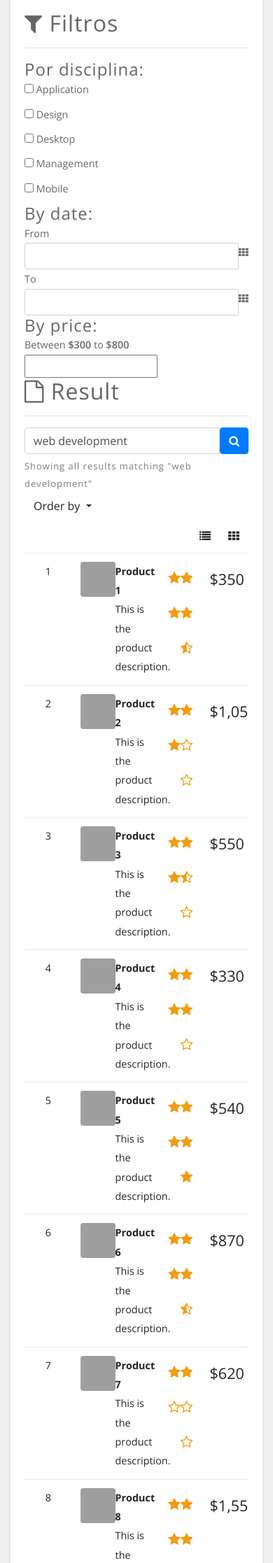
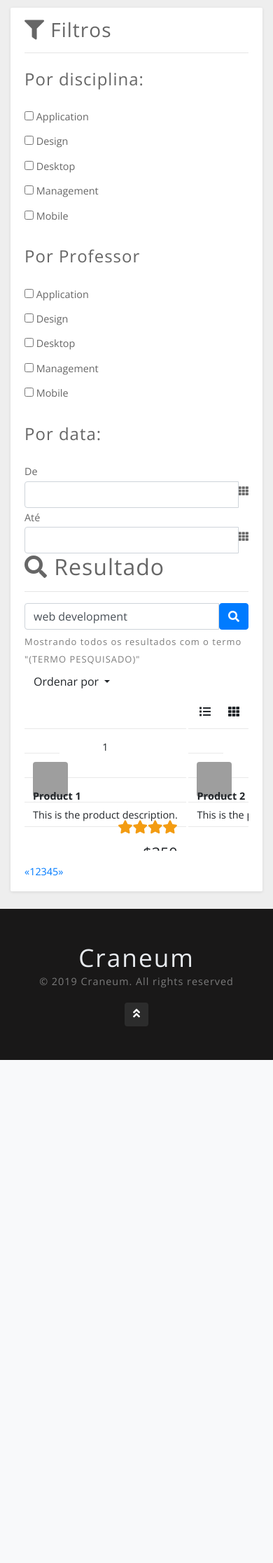
Before and after one commit to doblotoon/craneum, a PHP site: page /views/resultadoPesquisa.php in a window 390 px wide. Shown: the part 165-2399 px from the top of the page at 70% size. After the commit the page ends 1680 px from the top, so only its background shows below. Run offline with PHP 8.4, Linux system fonts and the light colour scheme; some libraries are stand-ins or nearby versions; grey boxes are pictures that could not be loaded.

Commit message:
Gerenciar Disciplinas alterado

```diff
--- a/application/assets/css/augusto.css
+++ b/application/assets/css/augusto.css
@@ -12,6 +12,10 @@
   -moz-transition: 0.5s all;
   -o-transition: 0.5s all;
   -ms-transition: 0.5s all;
+}
+
+.dropdown-item:active {
+  background-color: #f0f0f0 !important;
 }
 
 .linkEntrarMenu:hover {
@@ -351,3 +355,61 @@ table.table td .add {
       background: #fff;
       box-shadow: 0 1px 1px rgba(0,0,0,.05);
   }
+
+  .botaoDuvida {
+    background-color: #5b9bd1;
+    border: #5b9bd1;
+  }
+
+  .botaoDuvida:hover{
+    background-color: #5b9bd1;
+    border: #5b9bd1;
+  }
+
+  .espacoPesquisa{
+    margin-top: 3%;
+  }
+
+  .opcaoFiltro {
+    margin-top: 7%;
+    margin-bottom: 8%;
+  }
+
+  @media (max-width: 767px) {
+
+  .table-responsive {
+    display: block;
+    position: relative;
+    width: 100%;
+  }
+
+  .table-responsive thead,
+  .table-responsive tbody,
+  .table-responsive th,
+  .table-responsive td,
+  .table-responsive tr {
+    display: block;
+  }
+
+  .table-responsive td,
+.table-responsive th {
+  height: 35px;
+}
+
+.table-responsive thead {
+  float: left;
+}
+
+.table-responsive tbody {
+  width: auto;
+  position: relative;
+  overflow-x: auto;
+  -webkit-overflow-scrolling: touch;
+  white-space: nowrap;
+}
+
+.table-responsive tbody tr {
+  display: inline-block;
+}
+
+}
--- a/application/views/conteudo.php
+++ b/application/views/conteudo.php
@@ -135,7 +135,7 @@
 
             <!-- botao para aparecer ou sumir duvida -->
             <div class='col-1'>
-                <button type="button" id='someDuvida' class="btn btn-secondary"><i class="far fa-eye"></i></button> <!-- COM OS COMENTÁRIOS ABERTOS O ICON MUDA PARA fa-eye-slash e o texto vira fechar comentarios -->
+                <button type="button" id='someDuvida' class="btn btn-secondary botaoDuvida"><i class="far fa-eye"></i></button> <!-- COM OS COMENTÁRIOS ABERTOS O ICON MUDA PARA fa-eye-slash e o texto vira fechar comentarios -->
             </div>
 
             <!-- DIV DOS COMENTÁRIOS -->
--- a/application/views/resultadoPesquisa.php
+++ b/application/views/resultadoPesquisa.php
@@ -63,8 +63,7 @@ background:#eee;
 </head>
 <body>
 
-<link href="https://maxcdn.bootstrapcdn.com/font-awesome/4.3.0/css/font-awesome.min.css" rel="stylesheet">
-<div class="container">
+<div class="container espacoPesquisa">
 <div class="row">
 	<!-- BEGIN SEARCH RESULT -->
 	<div class="col-md-12">
@@ -73,11 +72,30 @@ background:#eee;
 				<div class="row">
 					<!-- BEGIN FILTERS -->
 					<div class="col-md-3">
-						<h2 class="grid-title"><i class="fa fa-filter"></i> Filtros</h2>
+						<h3 class="grid-title"><i class="fa fa-filter"></i> Filtros</h3>
 						<hr>
 
 						<!-- BEGIN FILTER BY CATEGORY -->
-						<h4>Por disciplina:</h4>
+						<h4 class="opcaoFiltro">Por disciplina:</h4>
+						<div class="checkbox">
+							<label><input type="checkbox" class="icheck"> Application</label>
+						</div>
+						<div class="checkbox">
+							<label><input type="checkbox" class="icheck"> Design</label>
+						</div>
+						<div class="checkbox">
+							<label><input type="checkbox" class="icheck"> Desktop</label>
+						</div>
+						<div class="checkbox">
+							<label><input type="checkbox" class="icheck"> Management</label>
+						</div>
+						<div class="checkbox">
+							<label><input type="checkbox" class="icheck"> Mobile</label>
+						</div>
+						<!-- END FILTER BY CATEGORY -->
+
+						<!-- BEGIN FILTER BY CATEGORY -->
+						<h4 class="opcaoFiltro">Por Professor</h4>
 						<div class="checkbox">
 							<label><input type="checkbox" class="icheck"> Application</label>
 						</div>
@@ -98,15 +116,15 @@ background:#eee;
 						<div class="padding"></div>
 
 						<!-- BEGIN FILTER BY DATE -->
-						<h4>By date:</h4>
-						From
+						<h4 class="opcaoFiltro">Por data:</h4>
+						De
 						<div class="input-group date form_date" data-date="2014-06-14T05:25:07Z" data-date-format="dd-mm-yyyy" data-link-field="dtp_input1">
 							<input type="text" class="form-control">
 							<span class="input-group-addon bg-blue"><i class="fa fa-th"></i></span>
 						</div>
 						<input type="hidden" id="dtp_input1" value="">
 
-						To
+						Até
 						<div class="input-group date form_date" data-date="2014-06-14T05:25:07Z" data-date-format="dd-mm-yyyy" data-link-field="dtp_input2">
 							<input type="text" class="form-control">
 							<span class="input-group-addon bg-blue"><i class="fa fa-th"></i></span>
@@ -116,18 +134,11 @@ background:#eee;
 
 						<div class="padding"></div>
 
-						<!-- BEGIN FILTER BY PRICE -->
-						<h4>By price:</h4>
-						Between <div id="price1">$300</div> to <div id="price2">$800</div>
-						<div class="slider-primary">
-							<div class="slider slider-horizontal" style="width: 152px;"><div class="slider-track"><div class="slider-selection" style="left: 30%; width: 50%;"></div><div class="slider-handle round" style="left: 30%;"></div><div class="slider-handle round" style="left: 80%;"></div></div><div class="tooltip top hide" style="top: -30px; left: 50.1px;"><div class="tooltip-arrow"></div><div class="tooltip-inner">300 : 800</div></div><input type="text" class="slider" value="" data-slider-min="0" data-slider-max="1000" data-slider-step="1" data-slider-value="[300,800]" data-slider-tooltip="hide"></div>
-						</div>
-						<!-- END FILTER BY PRICE -->
 					</div>
 					<!-- END FILTERS -->
 					<!-- BEGIN RESULT -->
 					<div class="col-md-9">
-						<h2><i class="fa fa-file-o"></i> Result</h2>
+						<h2><i class="fa fa-search"></i> Resultado</h2>
 						<hr>
 						<!-- BEGIN SEARCH INPUT -->
 						<div class="input-group">
@@ -137,7 +148,7 @@ background:#eee;
 							</span>
 						</div>
 						<!-- END SEARCH INPUT -->
-						<p>Showing all results matching "web development"</p>
+						<p>Mostrando todos os resultados com o termo "(TERMO PESQUISADO)"</p>
 
 						<div class="padding"></div>
 
@@ -146,7 +157,7 @@ background:#eee;
 							<div class="col-sm-6">
 								<div class="btn-group">
 									<button type="button" class="btn btn-default dropdown-toggle" data-toggle="dropdown">
-										Order by <span class="caret"></span>
+										Ordenar por <span class="caret"></span>
 									</button>
 									<ul class="dropdown-menu" role="menu">
 										<li><a href="#">Name</a></li>
```
Also changed, not shown: application/views/gerenciarDisciplinas.php (+2 -26 lines), application/views/gerenciarUsuarios.php (+6 -6 lines).
